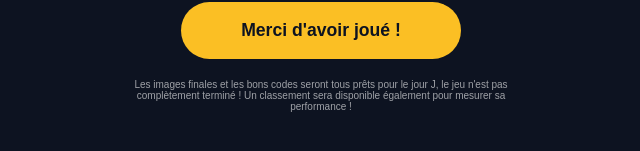
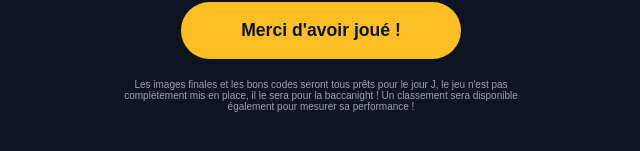
Before and after one commit to xnaveman/bacchanight, a Next.js app: page /game-over in a window 1280 px wide. Both pictures are taken after a click on the button "Continuer". Shown: the part 507-658 px from the top of the page, without its empty margins (319-959 px from the left). Built offline with nearby package versions, Linux system fonts and the light colour scheme; a web font is replaced by a local one.

Commit message:
update game over message for clarity and event reference

```diff
--- a/app/game-over/page.tsx
+++ b/app/game-over/page.tsx
@@ -140,7 +140,7 @@ export default function GameOver() {
                 </button>
 
                 <p style={{ fontSize: '10px', opacity: 0.6, marginTop: '20px', textAlign: 'center' }}>
-                    Les images finales et les bons codes seront tous prêts pour le jour J, le jeu n&apos;est pas complètement terminé ! Un classement sera disponible également pour mesurer sa performance !
+                    Les images finales et les bons codes seront tous prêts pour le jour J, le jeu n&apos;est pas complètement mis en place, il le sera pour la baccanight ! Un classement sera disponible également pour mesurer sa performance !
                 </p>
             </div>
         </div>
```
